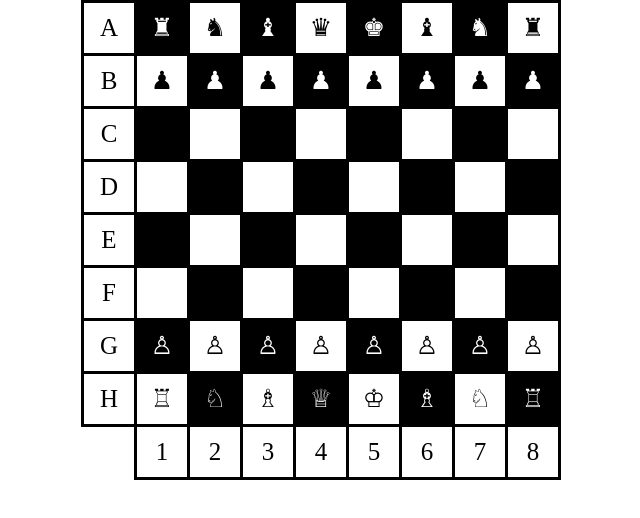
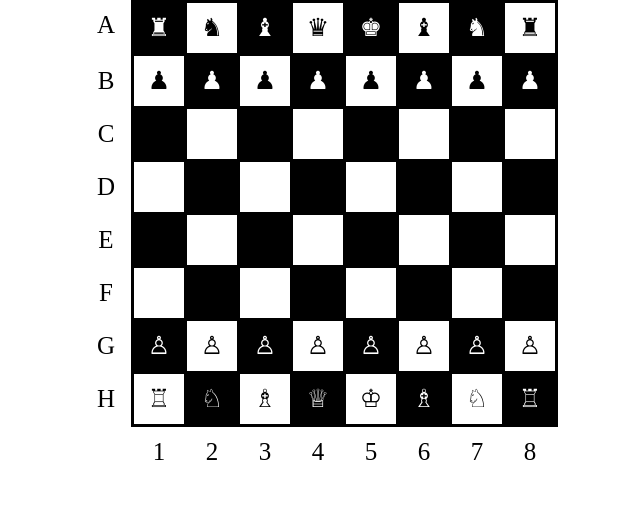
Before and after one commit to puraxa/chessboard, a plain HTML site: page index.html in a window 1280 px wide. Shown: the whole page, without its empty margins (319-959 px from the left). Drawn offline with Linux system fonts and the light colour scheme.

Commit message:
removed borders from letters and numbers

```diff
--- a/index.html
+++ b/index.html
@@ -9,8 +9,8 @@
         <link rel="stylesheet" href="style.css" type="text/css">
     </head>
     <body>
-        <div class="left-border border-top">A</div>
-        <div class="border-top black">&#x265c;</div>
+        <div class="border-none">A</div>
+        <div class="border-top left-border black">&#x265c;</div>
         <div class="border-top">&#x265e;</div>
         <div class="border-top black">&#x265d;</div>
         <div class="border-top">&#x265b;</div>
@@ -19,8 +19,8 @@
         <div class="border-top black">&#x265e;</div>
         <div class="border-top">&#x265c;</div>
 
-        <div class="left-border">B</div>
-        <div>&#x265f;</div>
+        <div class="border-none">B</div>
+        <div class="left-border">&#x265f;</div>
         <div class="black">&#x265f;</div>
         <div>&#x265f;</div>
         <div class="black">&#x265f;</div>
@@ -29,8 +29,8 @@
         <div>&#x265f;</div>
         <div class="black">&#x265f;</div>
 
-        <div class="left-border">C</div>
-        <div class="black"></div>
+        <div class="border-none">C</div>
+        <div class="black left-border"></div>
         <div></div>
         <div class="black"></div>
         <div></div>
@@ -39,8 +39,8 @@
         <div class="black"></div>
         <div></div>
 
-        <div class="left-border">D</div>
-        <div></div>
+        <div class="border-none">D</div>
+        <div class="left-border"></div>
         <div class="black"></div>
         <div></div>
         <div class="black"></div>
@@ -49,8 +49,8 @@
         <div></div>
         <div class="black"></div>
 
-        <div class="left-border">E</div>
-        <div class="black"></div>
+        <div class="border-none">E</div>
+        <div class="black left-border"></div>
         <div></div>
         <div class="black"></div>
         <div></div>
@@ -59,8 +59,8 @@
         <div class="black"></div>
         <div></div>
 
-        <div class="left-border">F</div>
-        <div></div>
+        <div class="border-none">F</div>
+        <div class="left-border"></div>
         <div class="black"></div>
         <div></div>
         <div class="black"></div>
@@ -69,8 +69,8 @@
         <div></div>
         <div class="black"></div>
 
-        <div class="left-border">G</div>
-        <div class="black">&#x2659;</div>
+        <div class="border-none">G</div>
+        <div class="black left-border">&#x2659;</div>
         <div>&#x2659;</div>
         <div class="black">&#x2659;</div>
         <div>&#x2659;</div>
@@ -79,8 +79,8 @@
         <div class="black">&#x2659;</div>
         <div>&#x2659;</div>
 
-        <div class="left-border">H</div>
-        <div>&#x2656;</div>
+        <div class="border-none">H</div>
+        <div class="left-border">&#x2656;</div>
         <div class="black">&#x2658;</div>
         <div>&#x2657;</div>
         <div class="black">&#x2655;</div>
@@ -89,14 +89,14 @@
         <div>&#x2658;</div>
         <div class="black">&#x2656;</div>
 
-        <div class="no-border-right no-border-bottom"></div>
-        <div class="left-border margin-left">1</div>
-        <div>2</div>
-        <div>3</div>
-        <div>4</div>
-        <div>5</div>
-        <div>6</div>
-        <div>7</div>
-        <div>8</div>
+        <div class="border-none"></div>
+        <div class="border-none margin-left">1</div>
+        <div class="border-none margin-left">2</div>
+        <div class="border-none margin-left">3</div>
+        <div class="border-none margin-left">4</div>
+        <div class="border-none margin-left">5</div>
+        <div class="border-none margin-left">6</div>
+        <div class="border-none margin-left">7</div>
+        <div class="border-none margin-left">8</div>
     </body>
 </html>
--- a/style.css
+++ b/style.css
@@ -13,12 +13,6 @@ div {
     line-height: 50px;
     font-size: 25px;
 }
-.no-border-bottom {
-    border-bottom: none;
-}
-.no-border-right {
-    border-right: none;
-}
 .left-border {
     border-left: solid;
 }
@@ -33,3 +27,6 @@ div {
     color: white;
     border-color: black;
 }
+.border-none {
+    border: none;
+}
```
